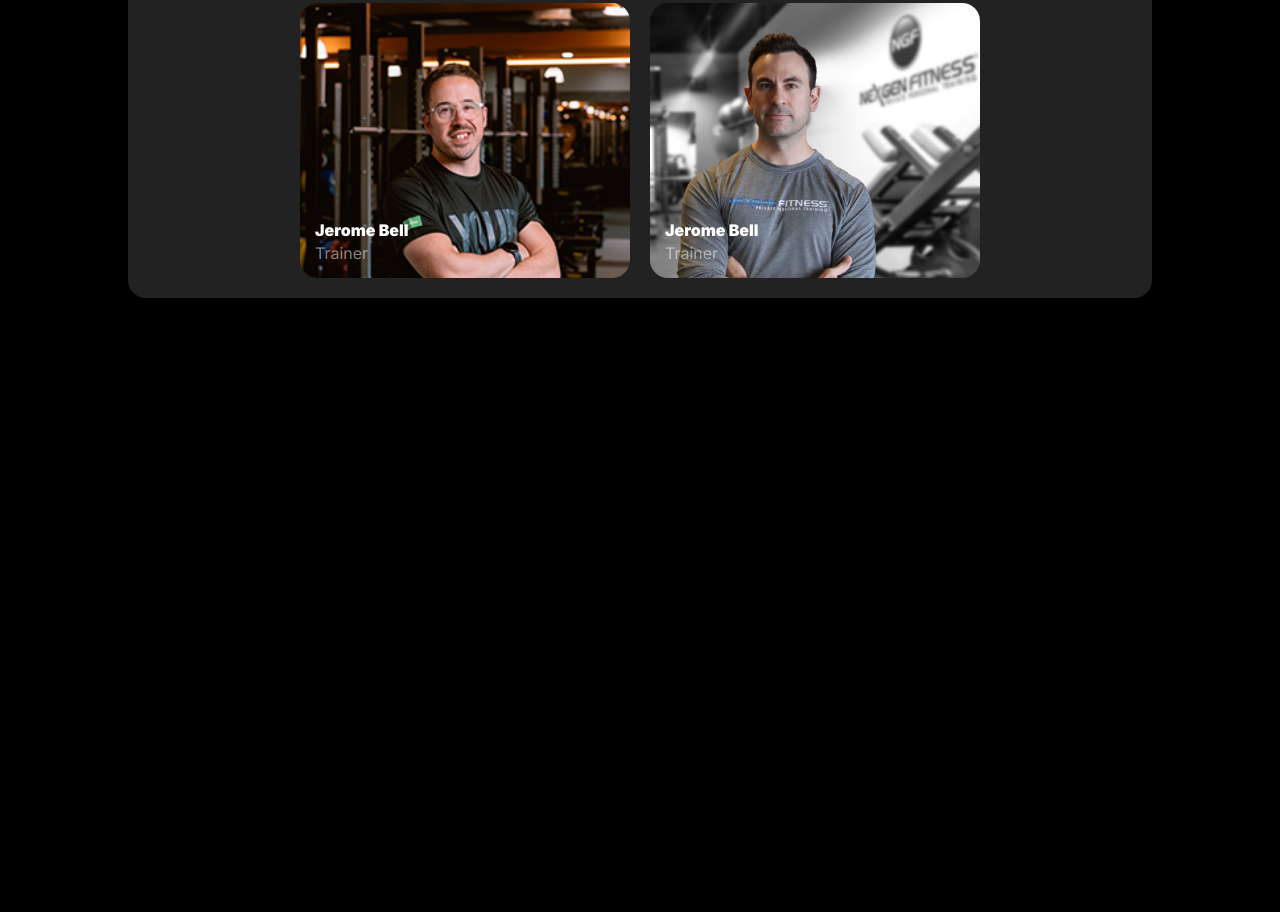
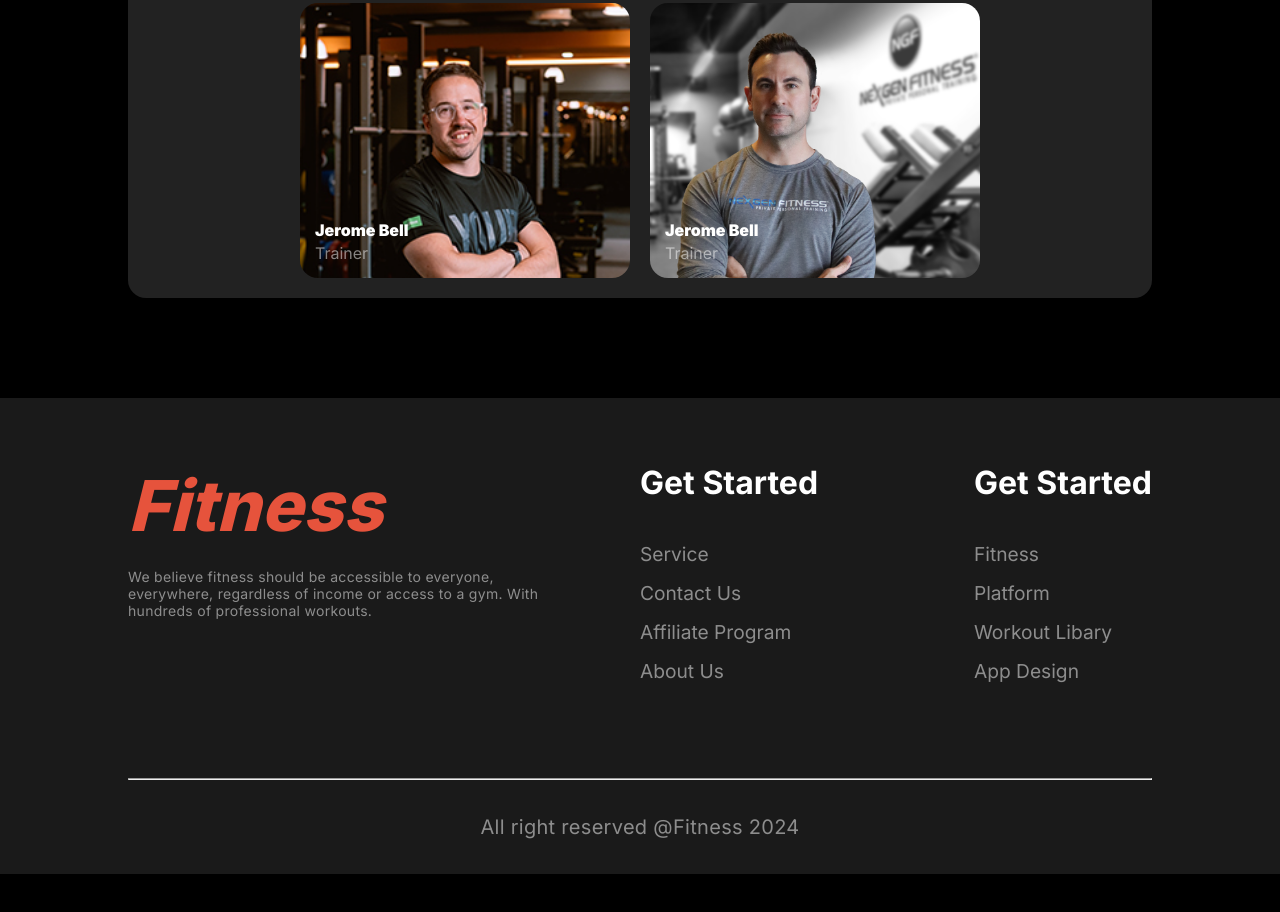
Before and after one commit to MosharrofHossain44/Responsive-Assignment, a plain HTML site: page index.html in a window 1280 px wide. Shown: the part 3379-4291 px from the top of the page. Before the commit the page ends 3777 px from the top, so only its background shows below. Drawn offline with Linux system fonts and the light colour scheme; a web font is replaced by a local one.

Commit message:
footer section

```diff
--- a/index.html
+++ b/index.html
@@ -176,6 +176,39 @@
 
         </section>
     </main>
+    <footer>
+        <div class="footer-container">
+
+            <div class="Fitness">
+                <h3>Fitness</h3>
+                <p>We believe fitness should be accessible to everyone, everywhere, regardless of income or access to a gym. With hundreds of professional workouts.</p>
+            </div>
+            <div class="footer-contact">
+                <div class="footer-service">
+                    <h3>Get Started</h3>
+                    <ul>
+                        <li><a href="#">Service</a></li>
+                        <li><a href="#">Contact Us</a></li>
+                        <li><a href="#">Affiliate Program</a></li>
+                        <li><a href="#">About Us</a></li>
+                    </ul>
+                </div>
+                <div class="footer-service">
+                    <h3>Get Started</h3>
+                    <ul>
+                        <li><a href="#">Fitness</a></li>
+                        <li><a href="#">Platform</a></li>
+                        <li><a href="#">Workout Libary</a></li>
+                        <li><a href="#">App Design</a></li>
+                    </ul>
+                </div>
+            </div>
+        </div>
+        <div class="copyright">
+            <hr>
+            <p>All right reserved @Fitness 2024</p>
+        </div>
+    </footer>
 
 </body>
 </html>
--- a/style.css
+++ b/style.css
@@ -515,6 +515,72 @@ table td {
 
 }
 
+/* Footer design */
+footer{
+   width: 100%;
+   background: rgba(255, 255, 255, 0.1);
+   margin-bottom: 50px;
+}
+.footer-container{
+    max-width: 80%;
+    margin: 0 auto;
+    display: grid;
+    grid-template-columns: repeat(2, 1fr);
+    padding-top: 65px;
+    padding-bottom: 80px;
+}
+.Fitness h3{
+    font-size: 4.38rem;
+    font-weight: 800;
+    color: rgb(230, 83, 60);
+    font-style: italic;
+    margin-bottom: 20px;
+
+}
+.Fitness p{
+    max-width: 440px;
+    color: rgba(255, 255, 255, 0.5);
+    font-size: 14px;
+    font-weight: 400;
+    letter-spacing: 0.3px;
+}
+.footer-contact{
+    display: flex;
+    justify-content: space-between;
+}
+.footer-service h3{
+    color: rgb(255, 255, 255);
+    font-size: 2rem;
+    font-weight: 700;
+    margin-bottom: 40px;
+
+}
+.footer-service li{
+    list-style: none;
+    margin-bottom: 15px;
+}
+.footer-service a{
+   text-decoration: none;
+   color: rgba(255, 255, 255, 0.5);
+   font-size: 1.2rem;
+}
+footer .copyright{
+    max-width: 80%;
+    margin: 0 auto;
+    padding-bottom: 35px;
+}
+hr{
+    color: rgba(255, 255, 255, 0.1);
+
+}
+.copyright p{
+    margin-top: 35px;
+    color: rgba(255, 255, 255, 0.5);
+    font-size: 20px;
+    font-weight: 400;
+    letter-spacing: 0.3px;
+    text-align: center;
+    }
 @media screen and (max-width:576px){
     .nav-bar{
         width: 90%;
```
